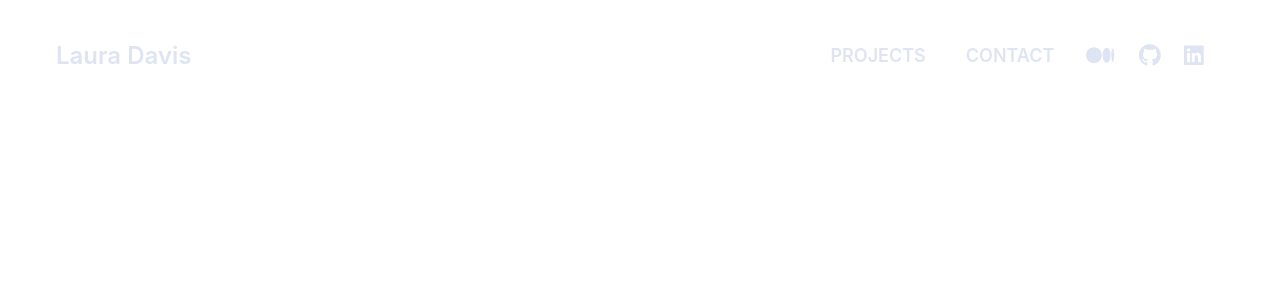
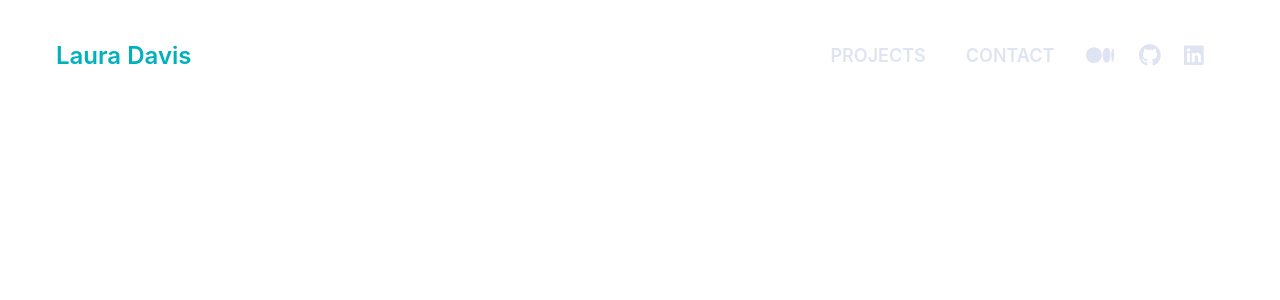
Before and after one commit to lbd1607/portfolio, a Next.js app: page /components/Navbar in a window 1280 px wide. In both pictures the pointer is over the element "Laura Davis". Shown: the top 300 px of the page. Built offline with nearby package versions, Linux system fonts and the light colour scheme.

Commit message:
Fix hover on home logo style

```diff
--- a/pages/components/Navbar.tsx
+++ b/pages/components/Navbar.tsx
@@ -36,7 +36,7 @@ export default function Navbar() {
                 <span className="flex px-2"></span>
               </div>
             </Link>
-          </h3>{" "}
+          </h3>
           <ul
             className={
               "flex list-none flex-col  uppercase  lg:absolute  lg:right-0 lg:ml-auto lg:flex-row lg:px-16 mt-3 lg:mt-0"
--- a/styles/globals.css
+++ b/styles/globals.css
@@ -40,6 +40,9 @@
   .mobile-navbar .active > a:hover {
     @apply text-coolwhite;
   }
+  .mobile-navbar h3:hover {
+    @apply text-accent;
+  }
   .hero-background {
     background: linear-gradient(
       53.35deg,
```
